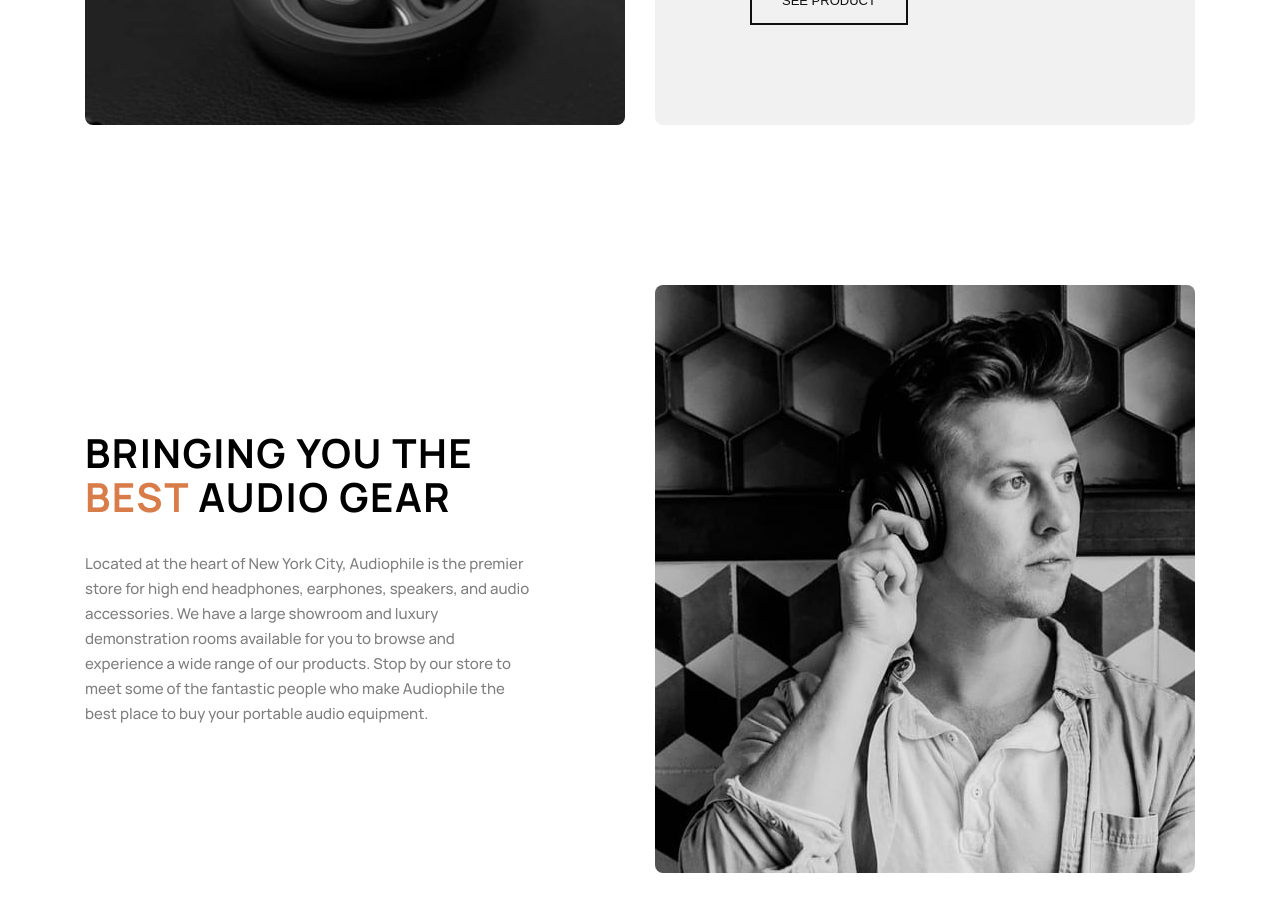
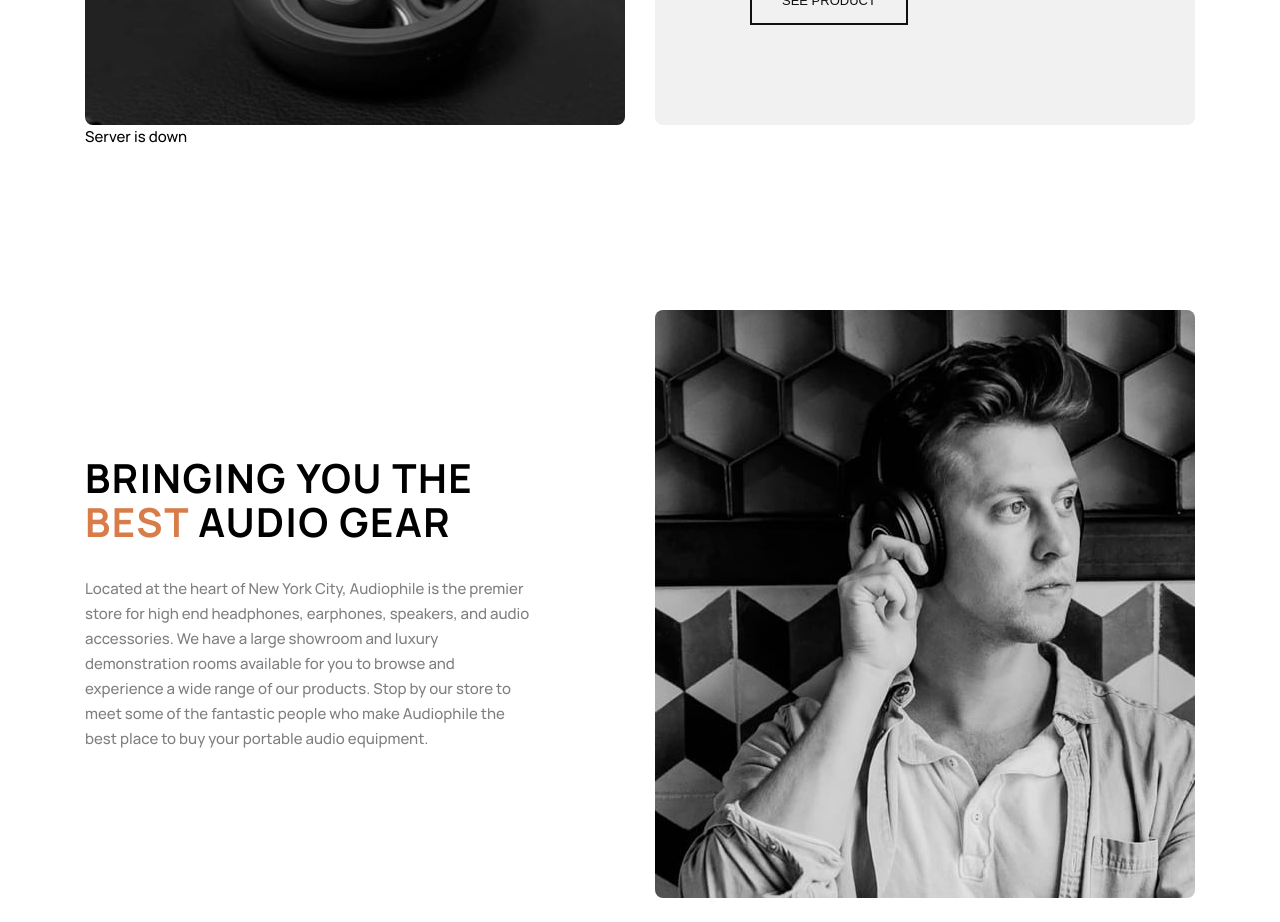
Before and after one commit to ElieB77/audiophile, a Next.js app: page / in a window 1280 px wide. Shown: the part 2400-3322 px from the top of the page. Built offline with nearby package versions, Linux system fonts and the light colour scheme.

Commit message:
Add server message error

```diff
--- a/pages/_app.tsx
+++ b/pages/_app.tsx
@@ -63,6 +63,7 @@ export default function App({ Component, pageProps }: AppProps) {
           )}
           <Component {...pageProps} />
           <div className="container">
+            <p className={"server_error"}>Server is down</p>
             {router.pathname !== "/" &&
               router.pathname !== "/checkout" &&
               router.pathname !== "/user-settings" &&
```
